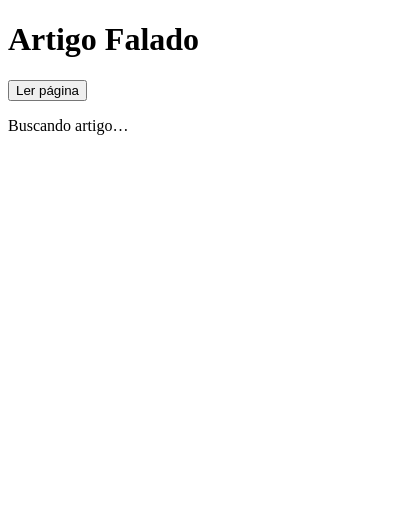
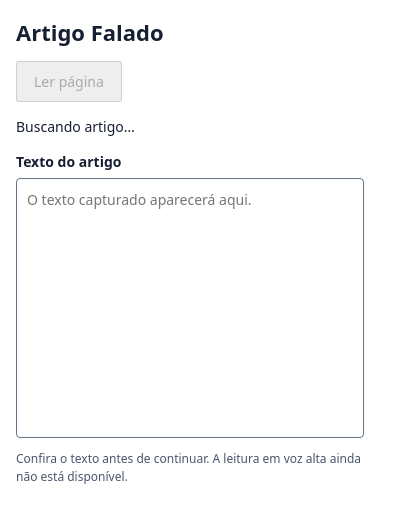
Before and after one commit to Port0x/ArtigoFalado, a browser extension: page popup.html in a window 400 px wide. Both pictures are taken after a click on the button "Ler página". Drawn offline with Linux system fonts and the light colour scheme.

Commit message:
feat: exibe texto capturado no popup

```diff
--- /dev/null
+++ b/popup.css
@@ -0,0 +1,63 @@
+* {
+  box-sizing: border-box;
+}
+
+body {
+  width: 380px;
+  margin: 0;
+  padding: 16px;
+  font: 14px/1.5 system-ui, sans-serif;
+  color: #172033;
+  background: #fff;
+}
+
+h1 {
+  margin: 0 0 12px;
+  font-size: 22px;
+}
+
+button {
+  padding: 8px 16px;
+  font: inherit;
+  cursor: pointer;
+}
+
+button:disabled {
+  cursor: wait;
+}
+
+#status {
+  overflow-wrap: anywhere;
+  max-height: 84px;
+  overflow-y: auto;
+}
+
+label {
+  display: block;
+  margin-bottom: 6px;
+  font-weight: 600;
+}
+
+textarea {
+  display: block;
+  width: 100%;
+  height: 260px;
+  padding: 10px;
+  resize: none;
+  overflow: auto;
+  font: inherit;
+  border: 1px solid #65738a;
+  border-radius: 4px;
+}
+
+button:focus-visible,
+textarea:focus-visible {
+  outline: 3px solid #185abc;
+  outline-offset: 2px;
+}
+
+#orientacao {
+  margin-bottom: 0;
+  font-size: 12px;
+  color: #48566c;
+}
--- a/popup.html
+++ b/popup.html
@@ -1,14 +1,18 @@
 <!DOCTYPE html>
-<html>
+<html lang="pt-BR">
 <head>
   <meta charset="UTF-8">
   <title>Artigo Falado</title>
+  <link rel="stylesheet" href="popup.css">
 </head>
 
 <body>
   <h1>Artigo Falado</h1>
   <button id="ler">Ler página</button>
   <p id="status" role="status"></p>
+  <label for="texto">Texto do artigo</label>
+  <textarea id="texto" readonly aria-describedby="orientacao" placeholder="O texto capturado aparecerá aqui."></textarea>
+  <p id="orientacao">Confira o texto antes de continuar. A leitura em voz alta ainda não está disponível.</p>
 
   <script src="popup.js"></script>
 </body>
--- a/popup.js
+++ b/popup.js
@@ -1,4 +1,11 @@
-document.getElementById("ler").addEventListener("click", async () => {
+const botao = document.getElementById("ler");
+const texto = document.getElementById("texto");
+
+botao.addEventListener("click", async () => {
+  if (botao.disabled) return;
+  botao.disabled = true;
+  texto.value = "";
+  texto.scrollTop = 0;
   const status = document.getElementById("status");
   status.textContent = "Buscando artigo…";
 
@@ -27,11 +34,14 @@ document.getElementById("ler").addEventListener("click", async () => {
     }
 
     const titulo = resposta.titulo || "A página não tem título.";
+    texto.value = resposta.texto;
     status.textContent = resposta.texto.trim()
       ? titulo
       : `${titulo} — Nenhum texto encontrado nesta página.`;
   } catch (erro) {
     console.error("Não foi possível acessar a página:", erro);
     status.textContent = "Não foi possível acessar esta página. Abra um site comum (http ou https), atualize a página e tente novamente.";
+  } finally {
+    botao.disabled = false;
   }
 });
```
Also changed, not shown: docs/BACKLOG.md (+7 -5 lines), tests/manifest.test.cjs (+12 -0 lines), tests/popup.test.cjs (+57 -5 lines), README.md.
